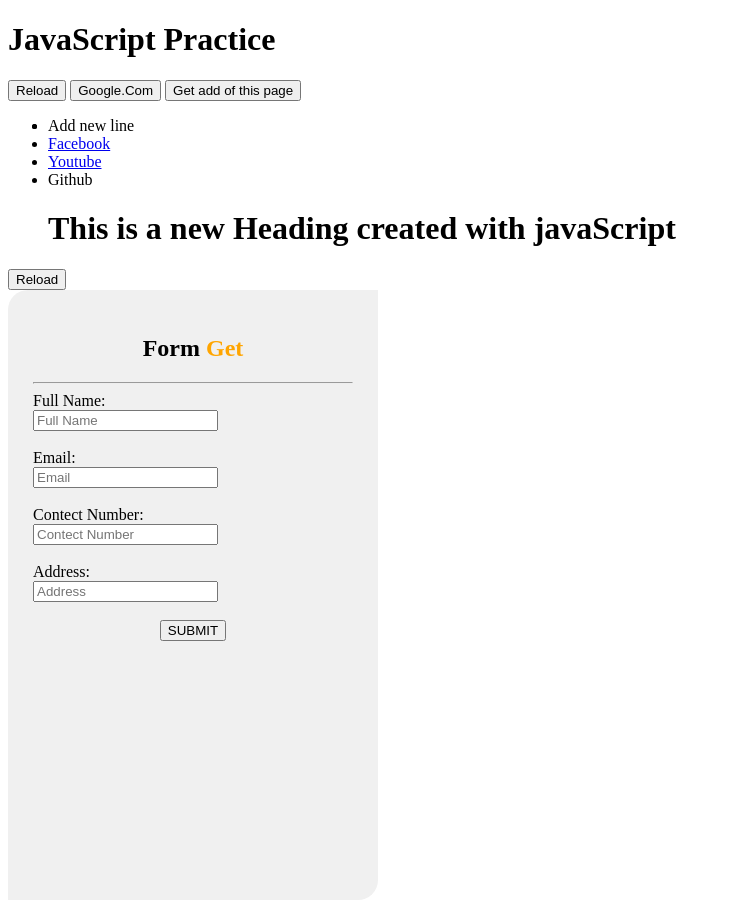
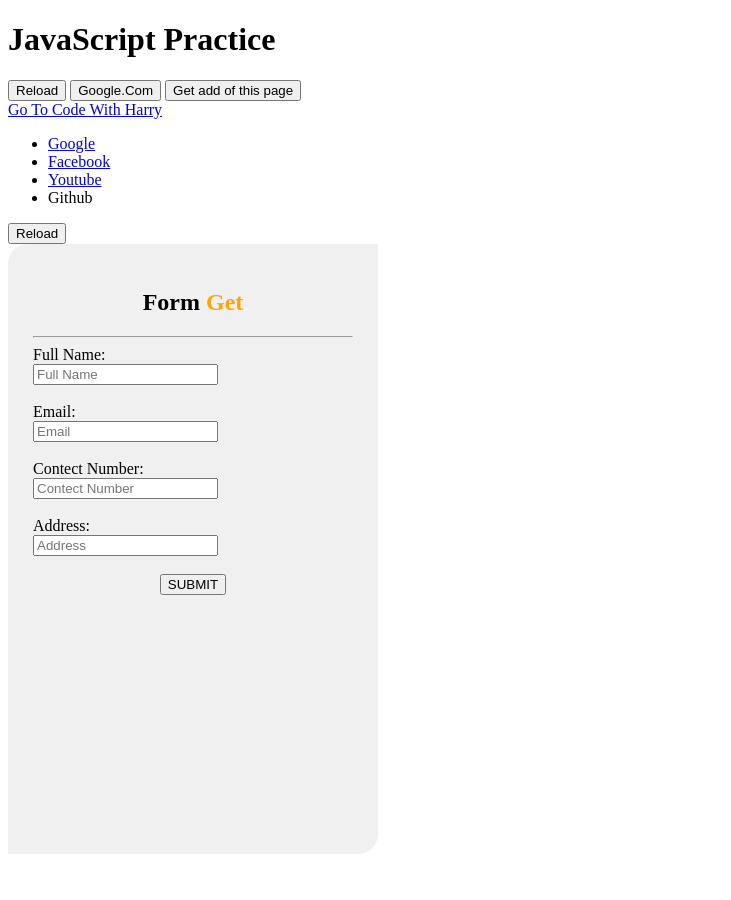
Before and after one commit to engineeralok/Coding-WebDevelopment, a plain HTML site: page javaScript/index.html in a window 1280 px wide. Shown: the whole page, without its empty margins (0-731 px from the left). After the commit the page ends 854 px from the top, so only its background shows below. Drawn offline with Linux system fonts and the light colour scheme.

Commit message:
14exercise2_manipulating.js created and finished

```diff
--- /dev/null
+++ b/javaScript/14exercise2_manipulating.js
@@ -0,0 +1,13 @@
+//create a heading element with text as "Go to CodeWithHarry" and create a tag outside it with href = "https://wwww.codewithharry.com"
+//createElement -> used to create a html element with javaScript
+let heading = document.createElement('h1');
+let headingText = document.createTextNode('Go To Code With Harry ');
+// appendChild is used to insert a childe in a html element
+heading.appendChild(headingText);
+
+let a = document.createElement('a');
+a.href = "https://www.codewithharry.com";
+a.appendChild(headingText);
+
+container = document.getElementById('container');
+container.appendChild(a);
--- a/javaScript/index.html
+++ b/javaScript/index.html
@@ -15,6 +15,10 @@
     <button id="reloadButton" class="h1Heading" onclick="reload()">Reload</button>
     <button class="h1Heading" id="gotoGoogle" onclick="Google()">Google.Com</button>
     <button class="h1Heading" id="getAddress" onclick="getAddress()">Get add of this page</button>
+
+    <div id="container">
+
+    </div>
 
     <div class="C">
         <ul class="ulElement">
@@ -65,7 +69,8 @@
     <!-- <script src="10locationObj.js"></script> -->
     <!-- <script src="11dom.js"></script> -->
     <!-- <script src="12exercise1_fetchlinks.js"></script> -->
-    <script src="13elementSelector.js"></script>
+    <!-- <script src="13elementSelector.js"></script> -->
+    <script src="14exercise2_manipulating.js"></script>
 </body>
 
 </html>
```
